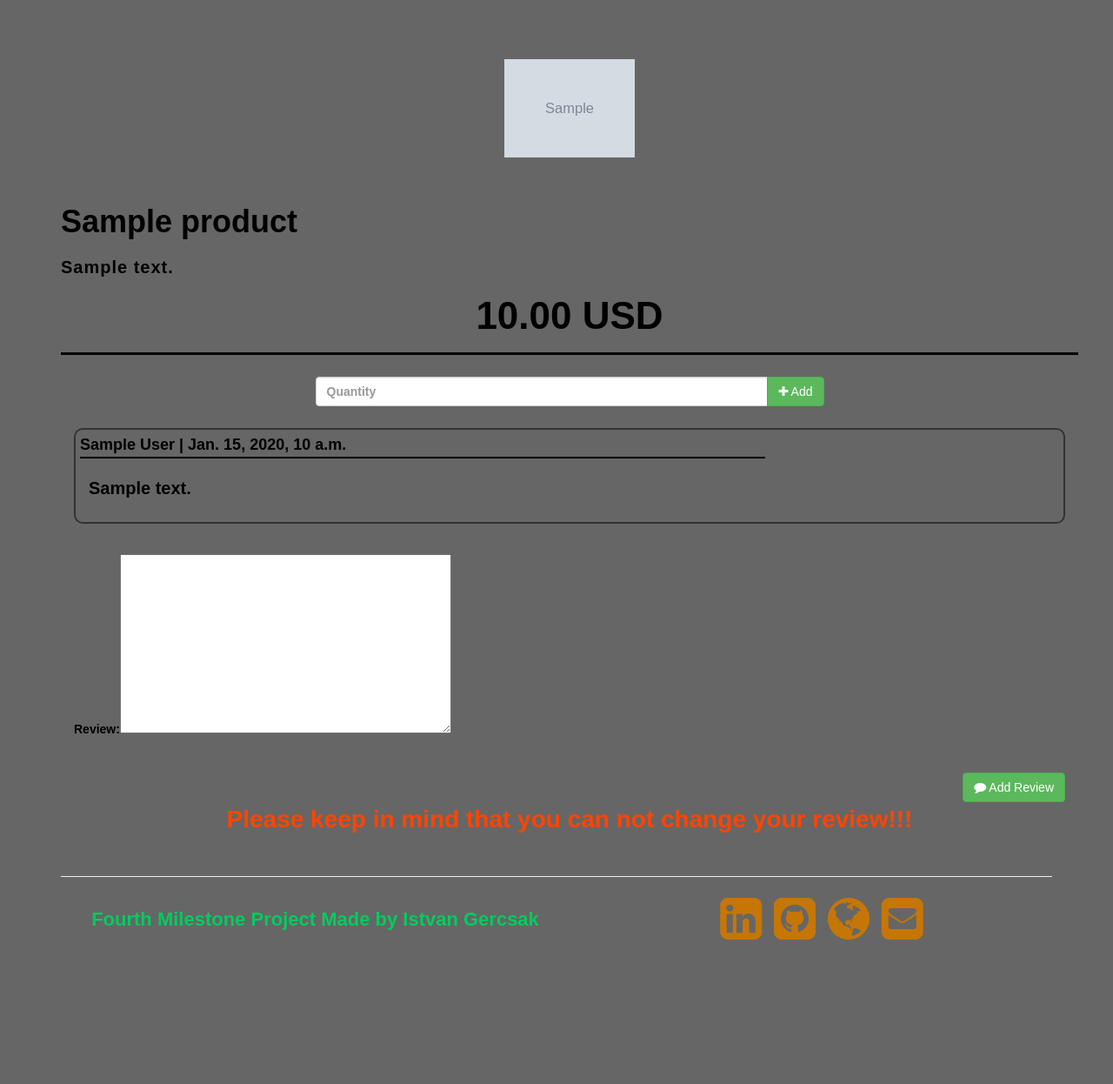
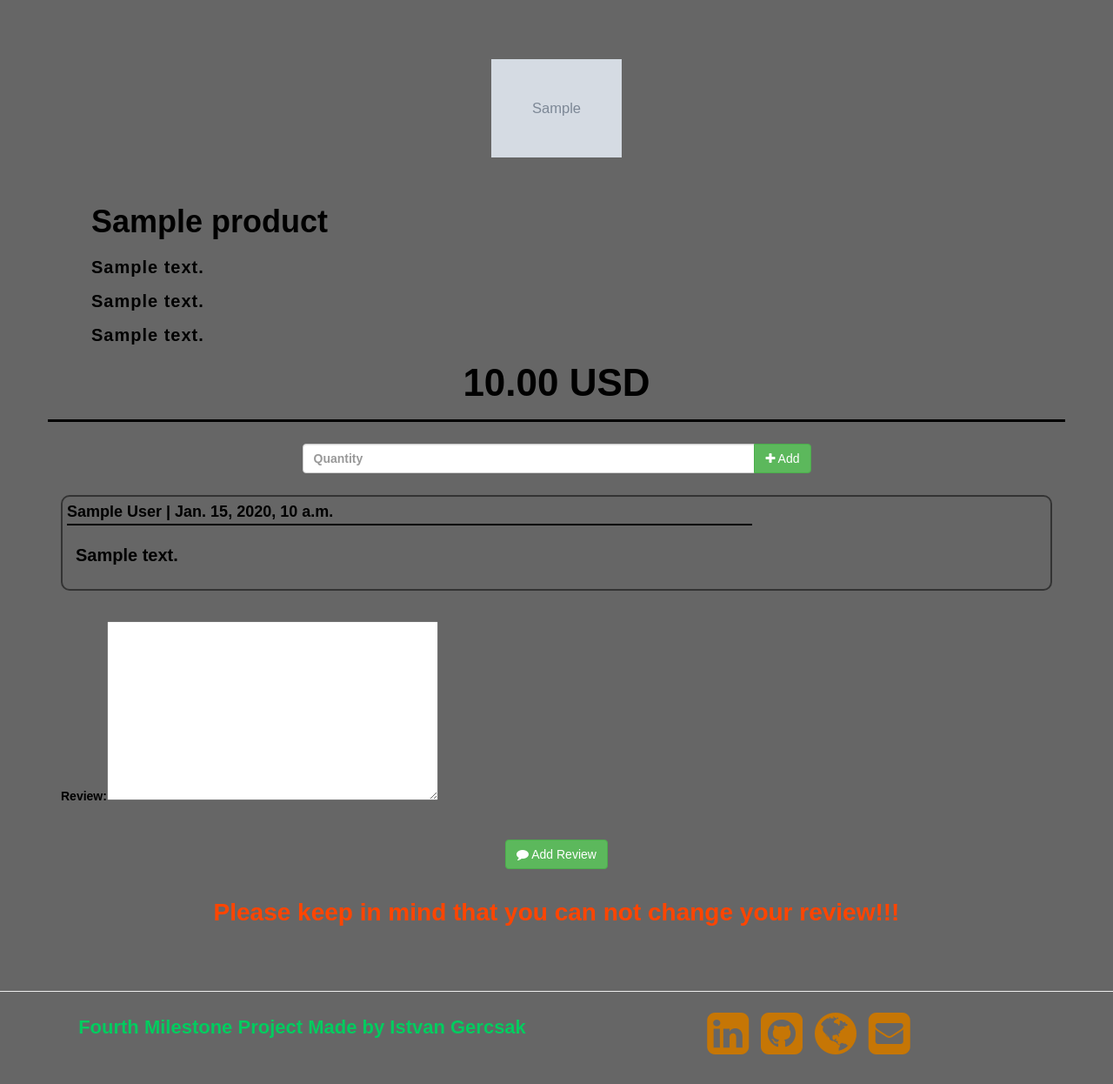
Before and after one commit to IstvanGercsak/Fourth_Milestone_Project, a Django app: a page that uses products/templates/view-product.html in a window 1280 px wide. Shown: the part 51-1297 px from the top of the page at 87% size. Before the commit the page ends 1131 px from the top, so only its background shows below. Run offline with Django 3.2, Linux system fonts and the light colour scheme; a user stored in the database is signed in; tables that the repository leaves empty hold one stand-in row (values such as "Sample post"); grey boxes marked "Sample" are stand-in pictures; some libraries are stand-ins or nearby versions.

Commit message:
Change database schema. Create and add test coverage. Align blog and product apps

```diff
--- a/accounts/templates/login.html
+++ b/accounts/templates/login.html
@@ -8,17 +8,21 @@
 
     <!-- Login section -->
 
-    <div class="container-fluid">
+    <div class="container-fluid login-container">
         <div class="row">
+            <div class="col-sm-12 col-xs-12 edit-return-button">
                 <form method="POST">
                     {% csrf_token %}
                     {{ login_form | as_bootstrap }}
                     <button type="submit" class="btn btn-success"><i class="fa fa-sign-in"></i> Login</button>
                 </form>
+            </div>
+            <div class="col-sm-12 col-xs-12 edit-return-button">
                 <a href="{% url 'password_reset' %}">
                     <button class="btn btn-info"><i class="fa fa-unlock-alt"></i> Forget your password?</button>
                 </a>
             </div>
         </div>
+    </div>
 
 {% endblock %}
--- a/blog/templates/blog.html
+++ b/blog/templates/blog.html
@@ -9,17 +9,15 @@
     <!-- Blog articles -->
     {% for blog_element in blog_elements %}
 
-        <div class="container">
             <div class="row">
                 <div class="col-sm-12">
                     <a href="{% url "articles:detail" slug=blog_element.slug %}">
                         <p class="article-title">{{ blog_element.title }}</p>
                     </a>
                     <p class="article-created">Created at: {{ blog_element.created_at }}</p>
-                    <p class="article-description">{{ blog_element.snippet }}</p>
+                    <p class="article-description product-container">{{ blog_element.snippet }}</p>
                 </div>
             </div>
-        </div>
 
     {% endfor %}
 
--- a/feed/templates/feed.html
+++ b/feed/templates/feed.html
@@ -15,7 +15,7 @@
         {% if feed_element.images %}
             <div class="article-image" style="background-image: url('{{ MEDIA_URL }}{{ feed_element.images }}')"></div>
         {% endif %}
-        <p class="article-description">{{ feed_element.description }}</p>
+        <p class="article-description product-container">{{ feed_element.description }}</p>
 
     {% endfor %}
 
--- a/products/models.py
+++ b/products/models.py
@@ -4,7 +4,9 @@ from django.db import models
 # Create your models here.
 class Product(models.Model):
     name = models.CharField(max_length=254, default="")
-    description = models.TextField()
+    description_section_1 = models.TextField(default="")
+    description_section_2 = models.TextField(default="")
+    description_section_3 = models.TextField(default="")
     type_id = models.CharField(max_length=256, default="")
     price = models.DecimalField(max_digits=6, decimal_places=2)
     currency = models.CharField(max_length=1, default='€')
@@ -15,7 +17,7 @@ class Product(models.Model):
         return self.name
 
     def snippet(self):
-        return self.description[:120] + "....."
+        return self.description_section_1[:120] + "....."
 
 
 class Review(models.Model):
--- a/products/templates/view-product.html
+++ b/products/templates/view-product.html
@@ -8,19 +8,20 @@
 
     <!-- Product detail section -->
 
-    <div class="container">
         <div class="row">
             <div class="product"
                  style="background-image: url('{{ MEDIA_URL }}{{ product.images }}')"></div>
-            <p class="article-title">{{ product.name }}</p>
-            <p class="article-description">{{ product.description }}</p>
+            <p class="article-title product-container">{{ product.name }}</p>
+            <p class="article-description product-container">{{ product.description_section_1 }}</p>
+            <p class="article-description product-container">{{ product.description_section_2 }}</p>
+            <p class="article-description product-container">{{ product.description_section_3 }}</p>
+            <p class="article-description product-container">{{ product.description_section_4 }}</p>
+            <p class="article-description product-container">{{ product.description_section_5 }}</p>
             <p class="product-price">{{ product.price }} {{ product.currency }}</p>
         </div>
-    </div>
 
     <!-- Add to cart -->
 
-    <div class="container">
         <div class="row">
             <form method="post" action="{% url 'add_to_cart' product.id %}">
                 {% csrf_token %}
@@ -33,11 +34,9 @@
                 </div>
             </form>
         </div>
-    </div>
 
     <!-- Review container section -->
 
-    <div class="container">
         <div class="row">
             <div class="col-sm-12">
                 {% for review in reviews %}
@@ -48,11 +47,9 @@
                 {% endfor %}
             </div>
         </div>
-    </div>
 
     <!-- Add review container section -->
 
-    <div class="container">
         {% if user.is_authenticated %}
             <div class="row">
                 <div class="col-sm-12">
@@ -68,9 +65,9 @@
                                 <button type="submit" class="btn btn-success"><i class="fa fa-comment"></i> Add Review
                                 </button>
                             </div>
-                            <p class="text-center comment-alert">Please keep in mind that
-                                you can not change your review!!!</p>
                         </div>
+                        <p class="text-center comment-alert">Please keep in mind that
+                            you can not change your review!!!</p>
                     </form>
                 </div>
             </div>
@@ -78,7 +75,6 @@
             <h2 class="text-center">To write review, please log in
                 <a href="{% url 'login' %}"> >>here<< </a>
             </h2>
-            </div>
         {% endif %}
 
 {% endblock %}
--- a/static/css/custom.css
+++ b/static/css/custom.css
@@ -24,7 +24,7 @@ footer {
 .project-description {
     color: #00cc5f;
     font-size: 22px;
-    margin-top: 13px;
+    margin-top: 5px;
 }
 
 .alert-error {
@@ -88,6 +88,21 @@ footer {
     background-color: #00cc5f;
 }
 
+/* Register */
+
+.register-container {
+    margin-left: 150px;
+    margin-right: 150px
+}
+
+/* Login */
+
+.login-container {
+    margin-bottom: 450px;
+    margin-left: 150px;
+    margin-right: 150px
+}
+
 /* Feed */
 
 .feed-header {
@@ -130,6 +145,11 @@ a, h2 {
 }
 
 /* Product */
+
+.product-container {
+    margin-left: 50px;
+    margin-right: 50px;
+}
 
 .product-title {
     font-size: 26px;
@@ -293,7 +313,7 @@ legend {
 }
 
 .comment-button {
-    text-align: right;
+    text-align: center;
 }
 
 .comment-author {
@@ -311,7 +331,7 @@ legend {
 
 .comment-alert {
     font-size: 28px;
-    margin: 5px;
+    margin: 30px;
     color: orangered;
     text-align: center;
 }
@@ -346,6 +366,12 @@ legend {
 }
 
 @media only screen and (max-width: 500px) {
+    .login-container {
+        margin-bottom: 150px;
+        margin-left: 10px;
+        margin-right: 10px
+    }
+
     ul {
         margin-left: -50px;
     }
```
Also changed, not shown: Testing.MD (+3 -2 lines), accounts/templates/registration.html (+13 -8 lines), blog/models.py (+5 -3 lines), blog/templates/article.html (+6 -8 lines), blog/tests.py (+6 -2 lines), products/tests.py (+11 -2 lines), blog/migrations/0010_auto_20191225_2035.py (added), blog/migrations/0011_auto_20191225_2101.py (added), blog/migrations/0012_auto_20191225_2103.py (added), products/migrations/0015_auto_20191225_2101.py (added), products/migrations/0016_auto_20191225_2103.py (added), project-description/database-schema/db.png. Lines whose indentation alone changed are shown as unchanged.
